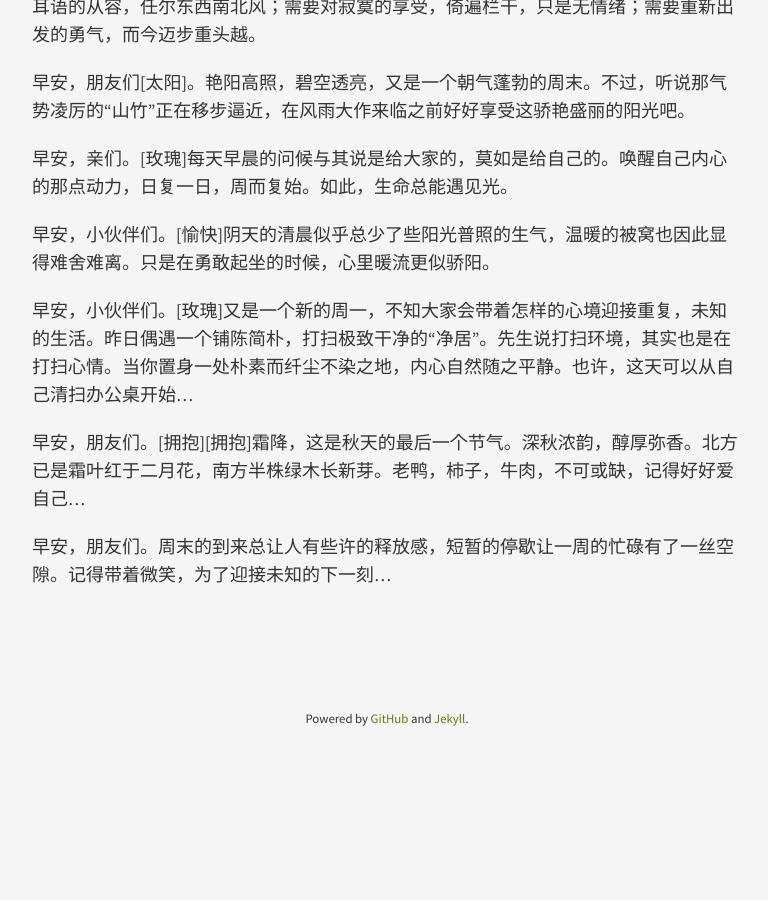
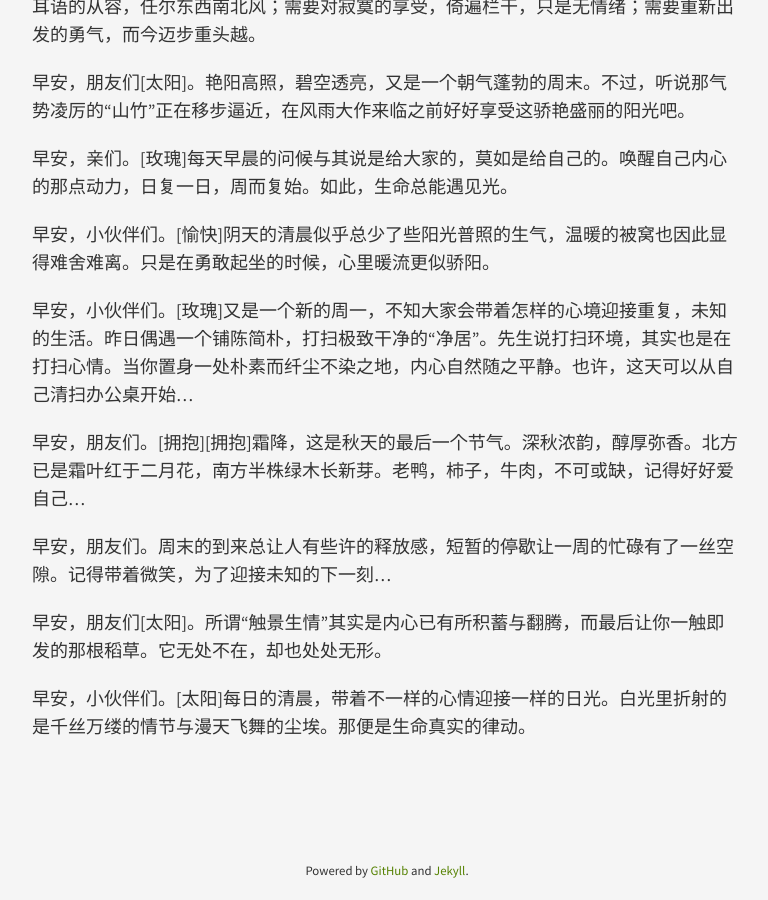
Before and after one commit to linglingji/linglingji.github.io, a Jekyll site: the page built from _posts/2018-08-20-早安问候集.md, in a window 1280 px wide and 900 px high, scrolled down 2379 px. Shown: the whole window, without its empty margins (253-1021 px from the left). Built offline with Jekyll 4.4.1, drawn with Linux system fonts in a browser that asks for light colours; before the commit the page ends 3127 px from its top, so only the background shows below that.

Commit message:
new post

```diff
--- a/_posts/2018-08-20-早安问候集.md
+++ b/_posts/2018-08-20-早安问候集.md
@@ -68,3 +68,7 @@ tags:
 早安，朋友们。[拥抱][拥抱]霜降，这是秋天的最后一个节气。深秋浓韵，醇厚弥香。北方已是霜叶红于二月花，南方半株绿木长新芽。老鸭，柿子，牛肉，不可或缺，记得好好爱自己...
 
 早安，朋友们。周末的到来总让人有些许的释放感，短暂的停歇让一周的忙碌有了一丝空隙。记得带着微笑，为了迎接未知的下一刻...
+
+早安，朋友们[太阳]。所谓“触景生情”其实是内心已有所积蓄与翻腾，而最后让你一触即发的那根稻草。它无处不在，却也处处无形。
+
+早安，小伙伴们。[太阳]每日的清晨，带着不一样的心情迎接一样的日光。白光里折射的是千丝万缕的情节与漫天飞舞的尘埃。那便是生命真实的律动。
```
Also changed, not shown: _posts/2018-10-28-当孩子有情绪的时候.md (added, +34 -0 lines).
